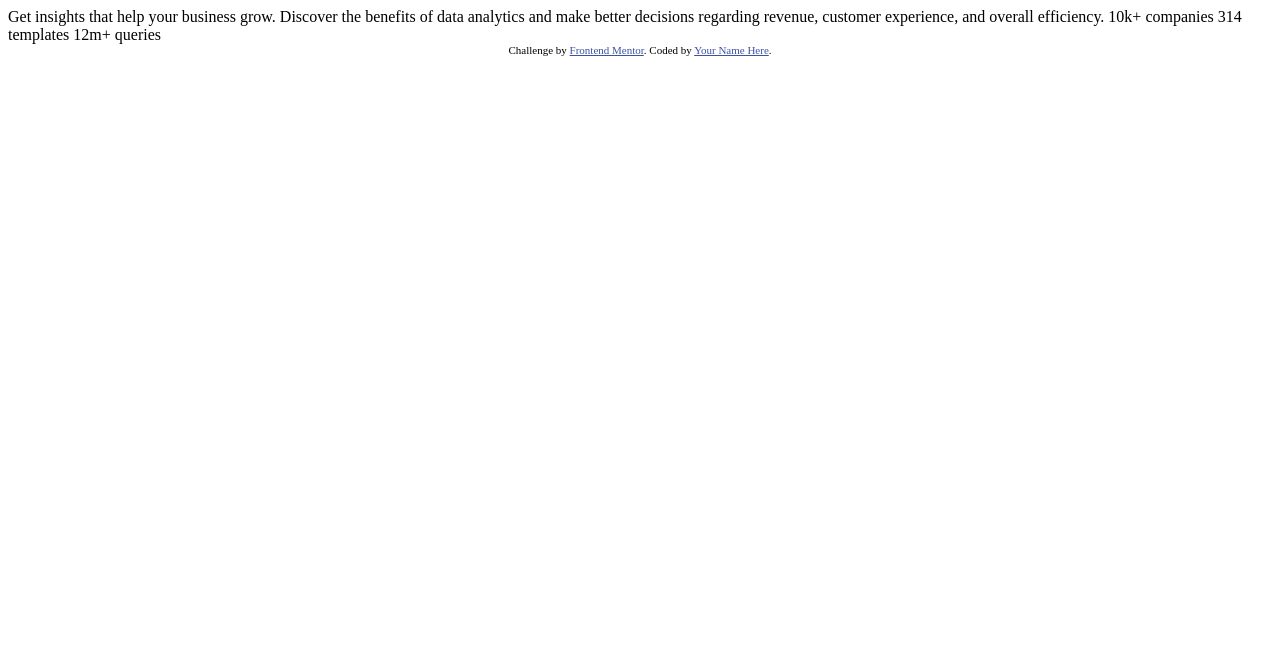
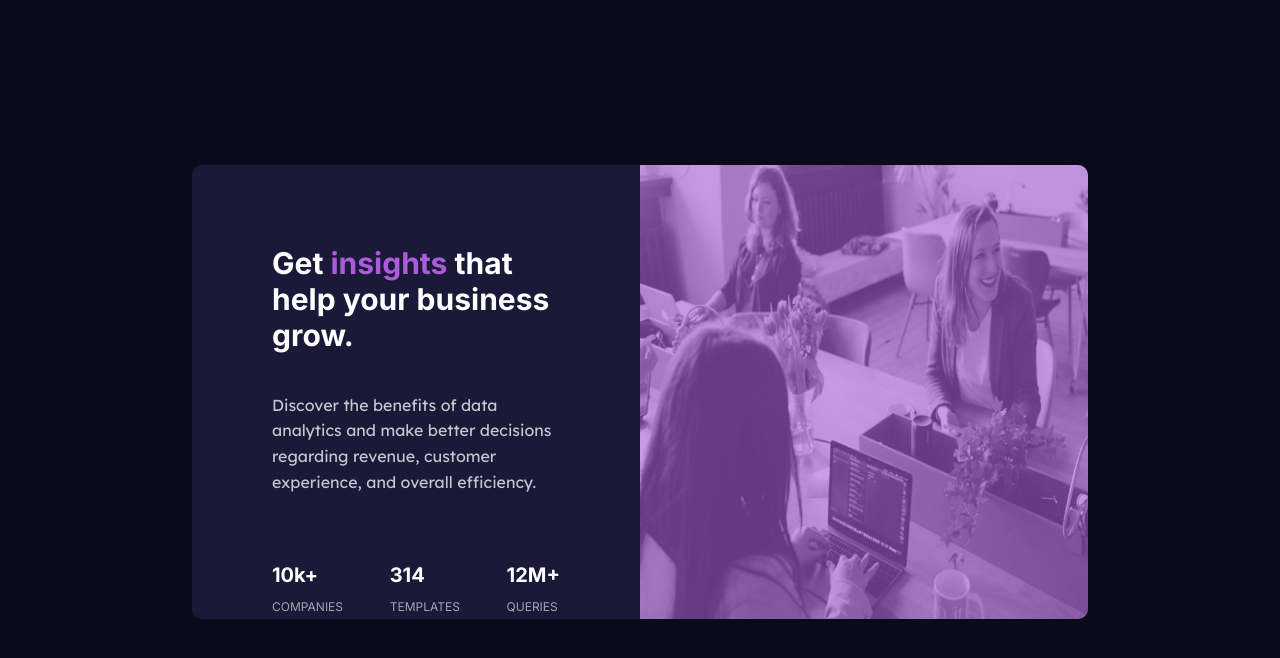
Before and after one commit to VishRoy/stats-preview-card-component-main, a plain HTML site: page index.html in a window 1280 px wide. Drawn offline with Linux system fonts and the light colour scheme.

Commit message:
frontend day-2

```diff
--- a/index.html
+++ b/index.html
@@ -1,33 +1,62 @@
 <!DOCTYPE html>
 <html lang="en">
   <head>
-  <meta charset="UTF-8">
-  <meta name="viewport" content="width=device-width, initial-scale=1.0"> <!-- displays site properly based on user's device -->
+    <meta charset="UTF-8" />
+    <meta name="viewport" content="width=device-width, initial-scale=1.0" />
+    <!-- displays site properly based on user's device -->
 
-  <link rel="icon" type="image/png" sizes="32x32" href="./images/favicon-32x32.png">
+    <link
+      rel="icon"
+      type="image/png"
+      sizes="32x32"
+      href="./images/favicon-32x32.png"
+    />
 
     <title>Frontend Mentor | Stats preview card component</title>
 
     <!-- Feel free to remove these styles or customise in your own stylesheet 👍 -->
-  <style>
-    .attribution { font-size: 11px; text-align: center; }
-    .attribution a { color: hsl(228, 45%, 44%); }
-  </style>
+
+    <link rel="stylesheet" href="style.css" />
   </head>
   <body>
+    <div class="card">
+      <div class="color-overlay">
+        <img src="images/image-header-mobile.jpg" alt="" />
+      </div>
+      <div class="content">
+        <h2>
+          Get <span class="insights">insights</span> that help your business
+          grow.
+        </h2>
 
-  Get insights that help your business grow.
+        <article class="description">
+          Discover the benefits of data analytics and make better decisions
+          regarding revenue, customer experience, and overall efficiency.
+        </article>
 
-  Discover the benefits of data analytics and make better decisions regarding revenue, customer
-  experience, and overall efficiency.
-
-  10k+ companies
-  314 templates
-  12m+ queries
-
+        <div class="stats">
+          <div>
+            <p class="stats_heading">10k+</p>
+            <p class="stats_desc">companies</p>
+          </div>
+          <div>
+            <p class="stats_heading">314</p>
+            <p class="stats_desc">templates</p>
+          </div>
+          <div>
+            <p class="stats_heading">12M+</p>
+            <p class="stats_desc">queries</p>
+          </div>
+        </div>
+      </div>
+    </div>
+    <!-- <footer>
       <div class="attribution">
-    Challenge by <a href="https://www.frontendmentor.io?ref=challenge" target="_blank">Frontend Mentor</a>.
-    Coded by <a href="#">Your Name Here</a>.
+        Challenge by
+        <a href="https://www.frontendmentor.io?ref=challenge" target="_blank"
+          >Frontend Mentor</a
+        >. Coded by <a href="#">Your Name Here</a>.
       </div>
+    </footer> -->
   </body>
 </html>
--- /dev/null
+++ b/style.css
@@ -0,0 +1,168 @@
+@import url('https://fonts.googleapis.com/css2?family=Inter:wght@400;700&family=Lexend+Deca&display=swap');
+
+:root {
+  --very-dark-blue-main-background: hsl(233, 47%, 7%);
+  --dark-desaturated-blue-card-background: hsl(244, 38%, 16%);
+  --soft-violet-accent: hsl(277, 64%, 61%);
+  --white-main-heading-stats: hsl(0, 0%, 100%);
+  --main-paragraph-white: hsla(0, 0%, 100%, 0.75);
+  --stat-heading-white: hsla(0, 0%, 100%, 0.6);
+}
+
+.attribution {
+  font-size: 11px;
+  text-align: center;
+}
+.attribution a {
+  color: hsl(228, 45%, 44%);
+}
+
+* {
+  margin: 0;
+  padding: 0;
+  box-sizing: border-box;
+}
+
+h2 {
+  color: var(--white-main-heading-stats);
+  font-family: 'Inter';
+  font-weight: 700;
+  font-size: 30px;
+}
+
+body {
+  background-color: var(--very-dark-blue-main-background);
+  font-size: 15px;
+  display: flex;
+  flex-direction: column;
+  align-items: center;
+  justify-content: center;
+  min-height: 100vh;
+}
+
+.card {
+  max-width: 85%;
+  border-radius: 10px;
+  text-align: center;
+  margin-bottom: 1rem;
+  display: flex;
+  flex-direction: column;
+  background-color: var(--dark-desaturated-blue-card-background);
+}
+
+.content {
+  padding-top: 20px;
+  padding-bottom: 20px;
+}
+
+.color-overlay {
+  background-color: var(--soft-violet-accent);
+}
+
+.color-overlay img {
+  display: block;
+  width: 100%;
+  opacity: 0.4;
+}
+
+.color-overlay,
+.color-overlay img {
+  border-radius: 10px 10px 0 0;
+}
+
+.insights {
+  color: var(--soft-violet-accent);
+}
+
+.description {
+  color: var(--main-paragraph-white);
+  padding-top: 20px;
+  padding-bottom: 40px;
+  line-height: 1.6;
+  font-size: 16px;
+  font-family: 'Lexend Deca', sans-serif;
+}
+
+.stats {
+  line-height: 1.6;
+}
+
+.stats_desc {
+  text-transform: uppercase;
+  font-family: 'Inter';
+  font-weight: 400;
+  font-size: 12px;
+}
+
+.stats_heading {
+  font-family: 'Inter';
+  font-weight: 700;
+  font-size: 20px;
+  color: var(--white-main-heading-stats);
+}
+
+.stats {
+  color: var(--stat-heading-white);
+  display: flex;
+  flex-direction: column;
+  line-height: 2;
+  justify-content: space-between;
+}
+
+@media (min-width: 770px) {
+  .card {
+    flex-direction: row;
+    max-width: 1300px;
+    text-align: start;
+  }
+
+  .content {
+    max-width: 50%;
+    padding: 5rem 5rem 0 5rem;
+  }
+
+  .color-overlay,
+  .color-overlay img {
+    border-radius: 0px 10px 10px 0;
+  }
+
+  .color-overlay {
+    order: 1;
+  }
+
+  .color-overlay img {
+    height: 100%;
+    width: 100%;
+  }
+
+  .description {
+    text-align: start;
+    padding-top: 40px;
+    padding-bottom: 60px;
+  }
+
+  .stats {
+    display: flex;
+    flex-direction: row;
+    justify-content: space-between;
+  }
+
+  ul {
+    flex-direction: row;
+    justify-content: space-between;
+    flex-wrap: wrap;
+    width: 80%;
+    margin: 5rem 0 1.8rem 0;
+  }
+
+  h2,
+  h3 {
+    text-align: left;
+  }
+}
+
+@media (min-width: 700px) and (max-width: 1300px) {
+  .card {
+    max-width: 70%;
+  }
+}
```
Also changed, not shown: 2 other files. Lines whose indentation alone changed are shown as unchanged.
